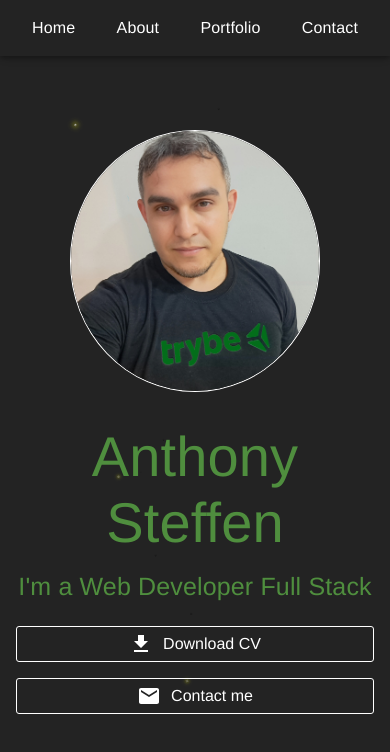
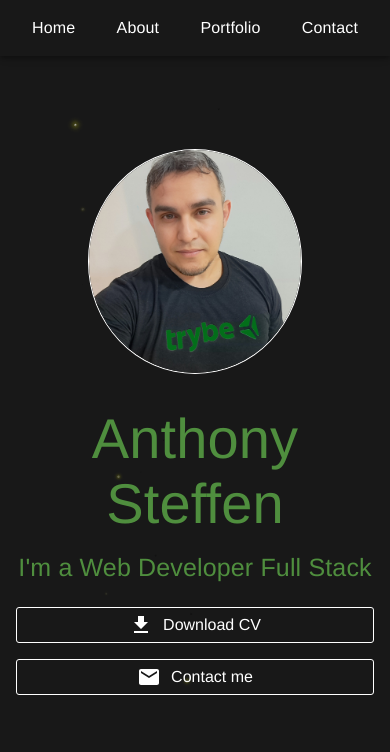
Before and after one commit to anthony-steffen/my-portfolio, a React (Vite) app: page / in a window 390 px wide. Shown: the top 752 px of the page. Built offline with nearby package versions, Linux system fonts and the light colour scheme.

Commit message:
Style: Improving navbar position and adding breakpoints.

```diff
--- a/src/components/NavBar/NavBar.tsx
+++ b/src/components/NavBar/NavBar.tsx
@@ -8,6 +8,9 @@ const NavBar = () => {
     display: "flex",
     alignItems: "center",
     justifyContent: "space-between",
+    [theme.breakpoints.down("md")]: {
+			backgroundColor: theme.palette.primary.dark,
+		},
   }));
   return (
     <AppBar position="absolute">
--- a/src/pages/Home/sections/Hero/Hero.tsx
+++ b/src/pages/Home/sections/Hero/Hero.tsx
@@ -10,17 +10,25 @@ const Hero = () => {
 		height: "100vh",
 		display: "flex",
 		alignItems: "center",
+		[theme.breakpoints.down("md")]: {
+			backgroundColor: theme.palette.primary.dark,
+		},
 
 	}));
 
 	const StyledImg = styled("img")(({theme}) => ({
-		width: "70%",
+		width: "80%",
 		borderRadius: "50%",
 		border: `solid 1px ${theme.palette.primary.contrastText}`,
 		objectFit: "cover",
 		display: "flex",
 		margin: "auto",
 		position: "relative",
+
+		[theme.breakpoints.down("md")]: {
+			width: "60%",
+		},
+
 	}));
 	return (
 		<>
```
